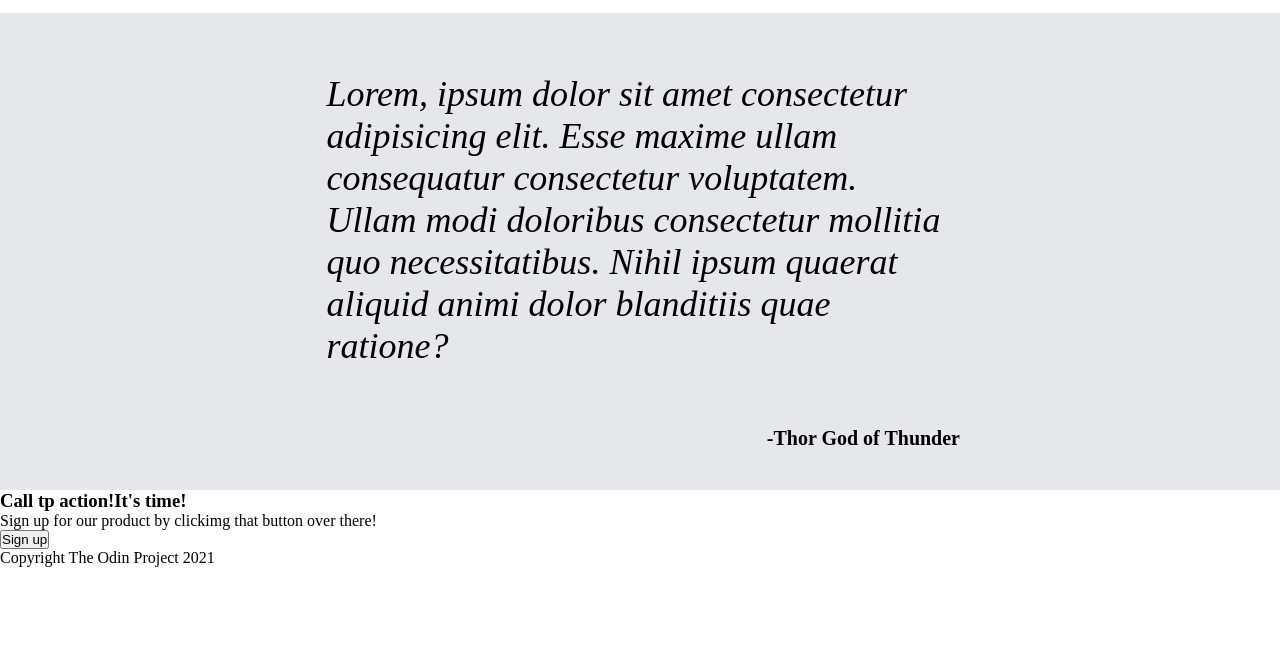
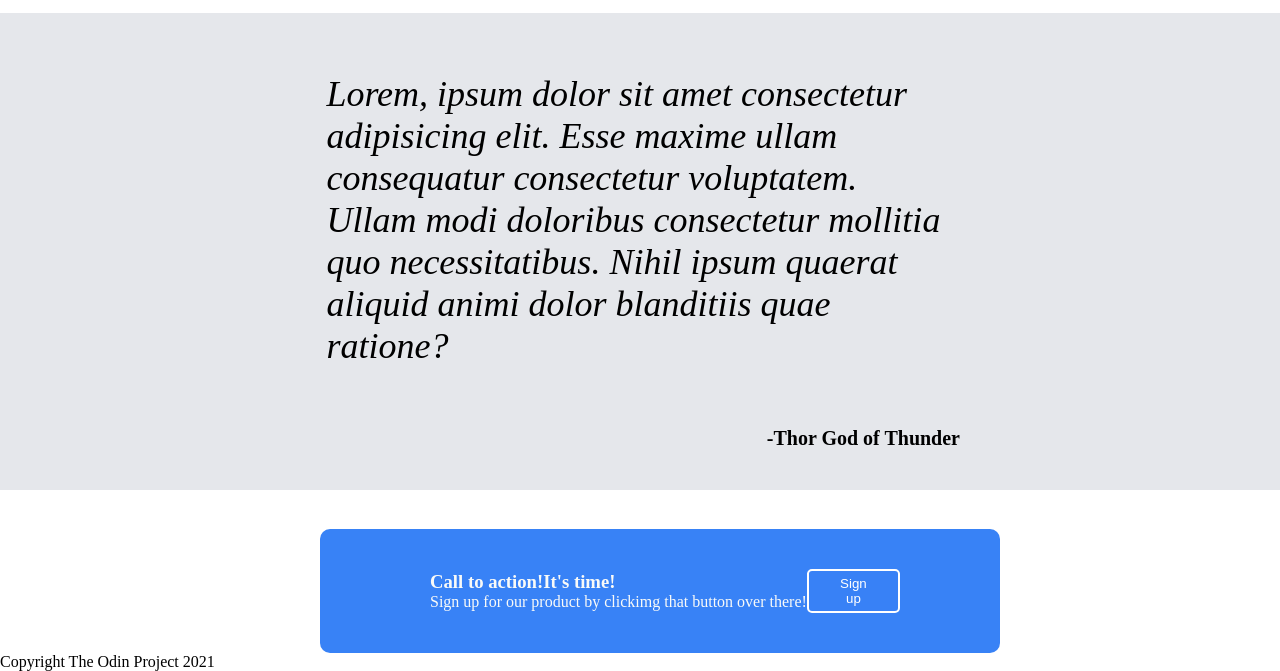
Before and after one commit to chrislane134/LandingPageOdin, a plain HTML site: page index.html in a window 1280 px wide. Shown: the part 698-1369 px from the top of the page. Before the commit the page ends 1265 px from the top, so only its background shows below. Drawn offline with Linux system fonts and the light colour scheme.

Commit message:
Completed Call to action section
Call to action compeleted both placement,alignment
and style.

```diff
--- a/index.html
+++ b/index.html
@@ -61,9 +61,14 @@
     </div>
 
     <div class="call">
-        <h3>Call tp action!It's time!</h3>
+
+        <div class="calltext">
+        <h3>Call to action!It's time!</h3>
         <p>Sign up for our product by clickimg that button over there!</p>
-        <button>Sign up</button>
+        </div>
+
+        <button class="signup">Sign up</button>
+        </div>
     </div>
 
     <div class="footer">
--- a/style.css
+++ b/style.css
@@ -152,3 +152,34 @@ body{
     font-size: 20px;
     font-weight: 900;
 }
+
+.call{
+    display:flex;
+    background-color: #3882f6;
+    margin-top: 3%;
+    margin-left: 25%;
+    justify-content: space-between;
+    align-items: center;
+    max-width: 50%;
+    border-radius: 10px;
+    padding: 40px 20px;
+
+}
+
+
+
+.calltext {
+    flex-shrink: 0;
+   margin-left: 90px;
+    color:#F9FAF8;
+
+}
+
+.signup{
+    padding: 5px 30px;
+    border-radius: 5px;
+    background-color: #3881F6;
+    color:white;
+    border: 2px solid white ;
+    margin-right: 80px;
+}
```
